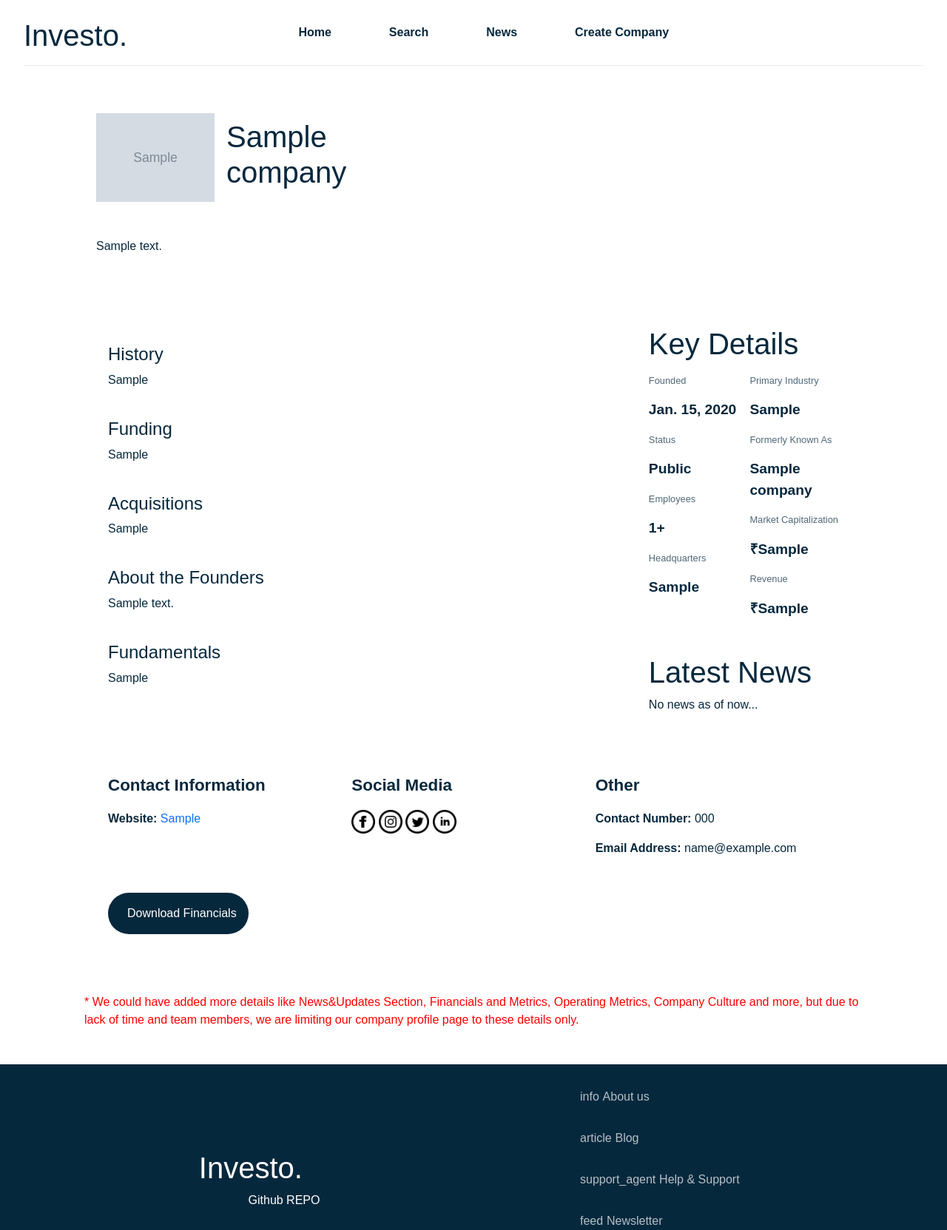
After one commit to Arghya-Pogo/Investo, a Django app: page /app/company/1/ in a window 1280 px wide. The commit adds this page. Shown: the top 1663 px of the page at 74% size. Run offline with Django 4.2, Linux system fonts and the light colour scheme; a user stored in the database is signed in; tables that the repository leaves empty hold one stand-in row (values such as "Sample post"); grey boxes marked "Sample" are stand-in pictures; some libraries are stand-ins or nearby versions.

Commit message:
mostlydone

```diff
--- a/Posts/models.py
+++ b/Posts/models.py
@@ -64,4 +64,4 @@ class Company(models.Model):
         if img.height > 300 or img.width > 300:
             output_size = (300, 300)
             img.thumbnail(output_size)
-            img.save(self.image.path)
+            img.save(self.company_logo.path)
--- a/Posts/urls.py
+++ b/Posts/urls.py
@@ -1,6 +1,7 @@
 from django.urls import path
-from .views import dashboard
+from .views import companyDetails, dashboard
 
 urlpatterns = [
     path('', dashboard, name="dashboard"),
+    path('company/<int:pk>/', companyDetails, name="company_details"),
 ]
--- a/Posts/views.py
+++ b/Posts/views.py
@@ -1,7 +1,24 @@
-from django.shortcuts import render
+from django.shortcuts import render, get_object_or_404
 from django.contrib.auth.decorators import login_required
+from .models import Company
 
 # Create your views here.
 @login_required
 def dashboard(request):
-    return render(request, 'Posts/dashboard.html')
+    companies = Company.objects.all()
+
+    context = {
+        'companies': companies
+    }
+
+    return render(request, 'Posts/dashboard.html', context)
+
+
+@login_required
+def companyDetails(request, pk):
+    company = get_object_or_404(Company, pk=pk)
+    context = {
+        'company': company
+    }
+
+    return render(request, 'Posts/company_details.html', context)
--- /dev/null
+++ b/Templates/Posts/company_details.html
@@ -0,0 +1,288 @@
+{% extends 'Posts/index.html' %}
+{% load static %}
+
+{% block content %}
+<style>
+
+
+.company_profile_page{
+    min-height: 100vh;
+    display: flex;
+    flex-direction: column;
+    padding: 1em 1em;
+
+}
+
+
+.toparea{
+    flex: 1;
+    padding: 1em 1em;
+    display: flex;
+    flex-direction: column;
+    justify-content: center;
+
+}
+.toparea .company_logo_div{
+    display: flex;
+    align-items: center;
+    width: 10em;
+}
+.toparea .company_logo_div img{
+    margin: 1em 1em;
+    width: 100%;
+}
+.toparea .company_description{
+    padding: 2em 1em;
+    /* padding-top: 1em; */
+
+
+    /* padding-right: 20em; */
+}
+
+/* MAIN AREA  */
+.main_area{
+    padding: 1em 1em;
+    min-height: 40vh;
+    display: flex;
+
+
+}
+
+/* DETAILS AREA  */
+.main_area .details_area{
+    flex: 2;
+    display: flex;
+    flex-direction: column;
+    padding: 1em 2em;
+}
+.main_area .details_area h1{
+    font-size: 1.5em;
+    margin-top: 1em;
+}
+
+
+
+
+
+/* ASIDE  */
+.main_area aside{
+    flex: 0.8;
+    padding: 1em 1em;
+    display: flex;
+    flex-direction: column;
+}
+.main_area aside .key_details_div{
+    display: flex;
+    flex-direction: column;
+    flex: 2;
+}
+.main_area aside .key_details_area{
+    display: flex;
+
+}
+.key_details_area .col1{
+    flex: 1;
+
+}
+.key_details_area .col2{
+    flex: 1;
+
+}
+.main_area aside .detail_heads{
+    margin-top: 0.6em;
+    font-size: 0.8em;
+    opacity: 0.7;
+}
+.main_area aside .info{
+    font-size: 1.2em;
+    font-weight: 800;
+}
+
+.news_div{
+    flex: 2;
+    margin-top: 2em;
+    flex-direction: column;
+}
+.news_div .news_area{
+    display: flex;
+    flex-direction: column;
+}
+.news_div .news_area .news{
+    flex: 1;
+    display: flex;
+    flex-direction: column;
+}
+
+
+/* BOTTOM AREA  */
+.bottom_area{
+    padding: 1em 2em;
+    display: flex;
+    flex-direction: column;
+}
+.bottom_area .contact_area{
+    display: flex;
+    padding: 1em 1em;
+}
+.bottom_area .contact_area .contact_header{
+    font-size: 1.4em;
+    font-weight: 900;
+}
+.bottom_area .contact_area .col{
+    flex: 1;
+}
+.contact_area .col img{
+    width: 2em;
+
+}
+
+.bottom_area .download_button{
+    text-decoration: none;
+    color: white;
+    background-color: var(--darkblue);
+    padding: 1em 1em;
+    font-size: 1em;
+    font-weight: 500;
+    border-radius: 2em;
+    margin: 1em 1em;
+    display: flex;
+
+}
+.bottom_area .download_area{
+    display: flex;
+
+}
+
+
+
+.potential{
+    color: red;
+    padding: 2em 2em;
+}
+.potential:hover{
+    text-shadow: 1px 1px 13px black;
+}
+
+
+</style>
+
+
+<div class="company_profile_page">
+    <div class="toparea">
+        <div class="company_logo_div">
+            <img src="{{company.company_logo.url}}" alt="{{company.company_name}}">
+            <h1>{{company.company_name}}</h1>
+        </div>
+        <div class="company_description">
+            <p>{{company.company_description}}</p>
+        </div>
+    </div>
+
+
+    <div class="main_area">
+        <div class="details_area">
+            <h1>History</h1>
+            <p>
+                {{company.company_history}}
+            </p>
+            <h1>Funding</h1>
+            <p>
+                {{company.company_funding}}
+            </p>
+            <h1>Acquisitions</h1>
+            <p>
+                {{company.company_competition}}
+            </p>
+            <h1>About the Founders</h1>
+            <p>
+                {{company.company_founder_detail}}
+            </p>
+            <h1>Fundamentals</h1>
+            <p>{{company.company_fundamental}}</p>
+
+        </div>
+        <aside>
+            <div class="key_details_div">
+                <div class="key_details_header">
+                    <h1>Key Details</h1>
+                </div>
+                <div class="key_details_area">
+                    <div class="col1">
+                        <p class="detail_heads">Founded</p>
+                        <p class="info">{{company.establishment_date}}</p>
+                        <p class="detail_heads">Status</p>
+                        <p class="info">Public</p>
+                        <p class="detail_heads">Employees</p>
+                        <p class="info">{{company.company_employes}}+</p>
+                        <p class="detail_heads">Headquarters</p>
+                        <p class="info">{{company.company_hq}}</p>
+                    </div>
+                    <div class="col2">
+                        <p class="detail_heads">Primary Industry</p>
+                        <p class="info">{{company.company_industry}}</p>
+                        <p class="detail_heads">Formerly Known As</p>
+                        <p class="info">{{company.company_exname}}</p>
+                        <p class="detail_heads">Market Capitalization</p>
+                        <p class="info">₹{{company.company_mc}}</p>
+                        <p class="detail_heads">Revenue</p>
+                        <p class="info">₹{{company.company_rev}}</p>
+                    </div>
+                </div>
+            </div>
+            <div class="news_div">
+                <div class="news_header">
+                    <h1>Latest News</h1>
+                </div>
+                <div class="news_area">
+                    <div class="news">
+                        <p>No news as of now...</p>
+                    </div>
+
+                </div>
+            </div>
+        </aside>
+
+    </div>
+
+    <div class="bottom_area">
+        <div class="contact_area">
+        <div class="col">
+            <p class="contact_header">Contact Information</p>
+            <p><b> Website: </b><a href="{{company.company_site}}">{{company.company_site}}</a></p>
+        </div>
+        <div class="col">
+            <p class="contact_header">Social Media</p>
+            <a href="#" target="_blank"><img src="{% static 'facebook.png' %}" alt="Social Media"></a>
+            <a href="#" target="_blank"><img src="{% static 'instagram.png' %}" alt="Social Media"></a>
+            <a href="#" target="_blank"><img src="{% static 'twitter.png' %}" alt="Social Media"></a>
+            <a href="#" target="_blank"><img src="{% static 'linkedin.png' %}" alt="Social Media"></a>
+        </div>
+        <div class="col">
+            <p class="contact_header">Other</p>
+            <p><b>Contact Number: </b>{{company.company_phone}}</p>
+            <p><b>Email Address: </b>{{company.company_email}}</p>
+        </div>
+        </div>
+
+
+        {% if company.finances %}
+        <div class="download_area">
+            <a href="{{company.finances.url}}" download="Financials" class="download_button"><i class="gg-software-download"></i> <span style="margin-left: 10px;">Download Financials</span></a>
+        </div>
+        {% endif %}
+
+    </div>
+</div>
+
+
+
+
+
+
+
+<p class="potential">* We could have added more details like News&Updates Section, Financials and Metrics, Operating Metrics, Company Culture and more, but due to lack of time and team members, we are limiting our company profile page to these details only.</p>
+
+
+
+
+{% endblock content %}
```
Also changed, not shown: Public/finances/index.html (added, +104 -0 lines), Public/finances/index_S71ssYD.html (added, +104 -0 lines), Public/finances/index_nRzlYqy.html (added, +104 -0 lines), Templates/Posts/dashboard.html (+12 -8 lines), Public/profile_pics/bonsai-removebg-preview.png (added), Public/profile_pics/bonsai-removebg-preview_YlYwcpT.png (added), Public/profile_pics/bonsai-removebg-preview_i6eCbo3.png (added), Public/profile_pics/shifaaz-shamoon-9K9ipjhDdks-unsplash.jpg (added), Static/facebook.png (renamed from Investo_Frontend/media/images/facebook.png), Static/instagram.png (renamed from Investo_Frontend/media/images/instagram.png), Static/linkedin.png (renamed from Investo_Frontend/media/images/linkedin.png), Static/twitter.png (renamed from Investo_Frontend/media/images/twitter.png).
